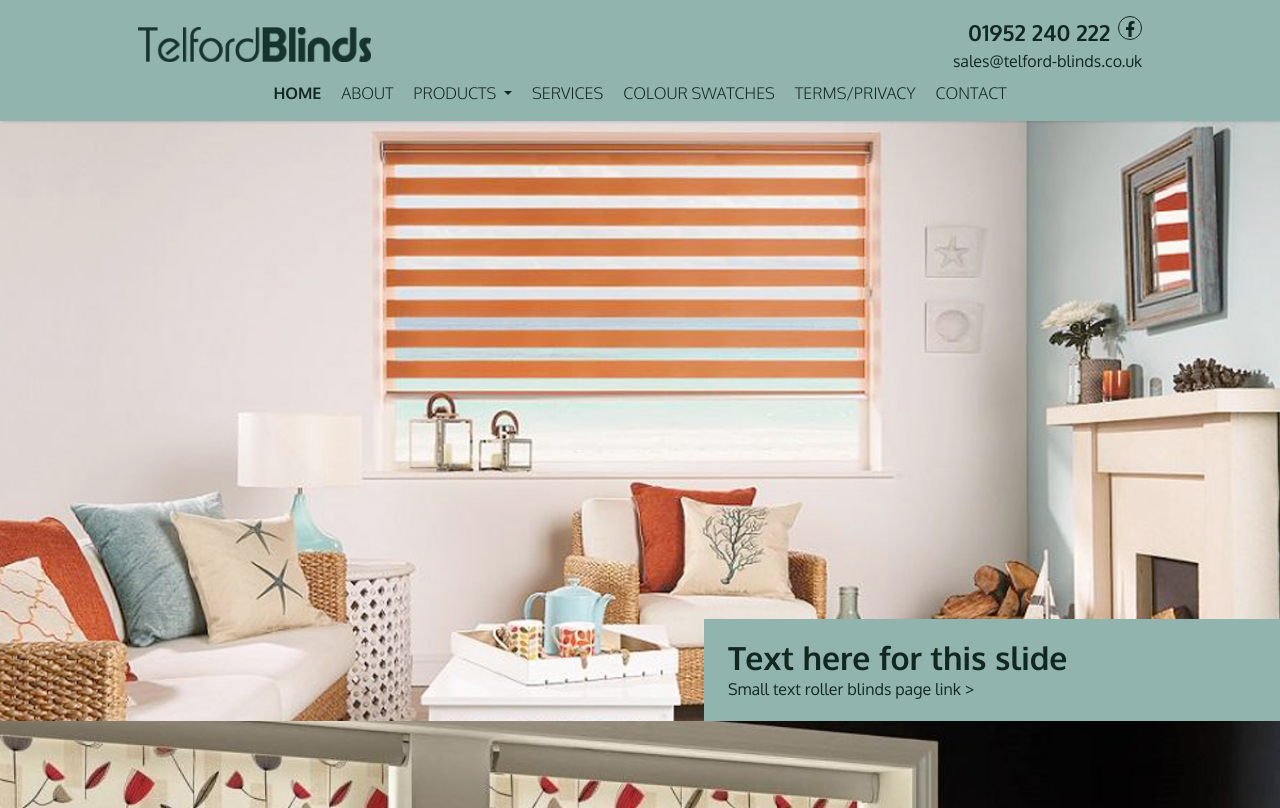
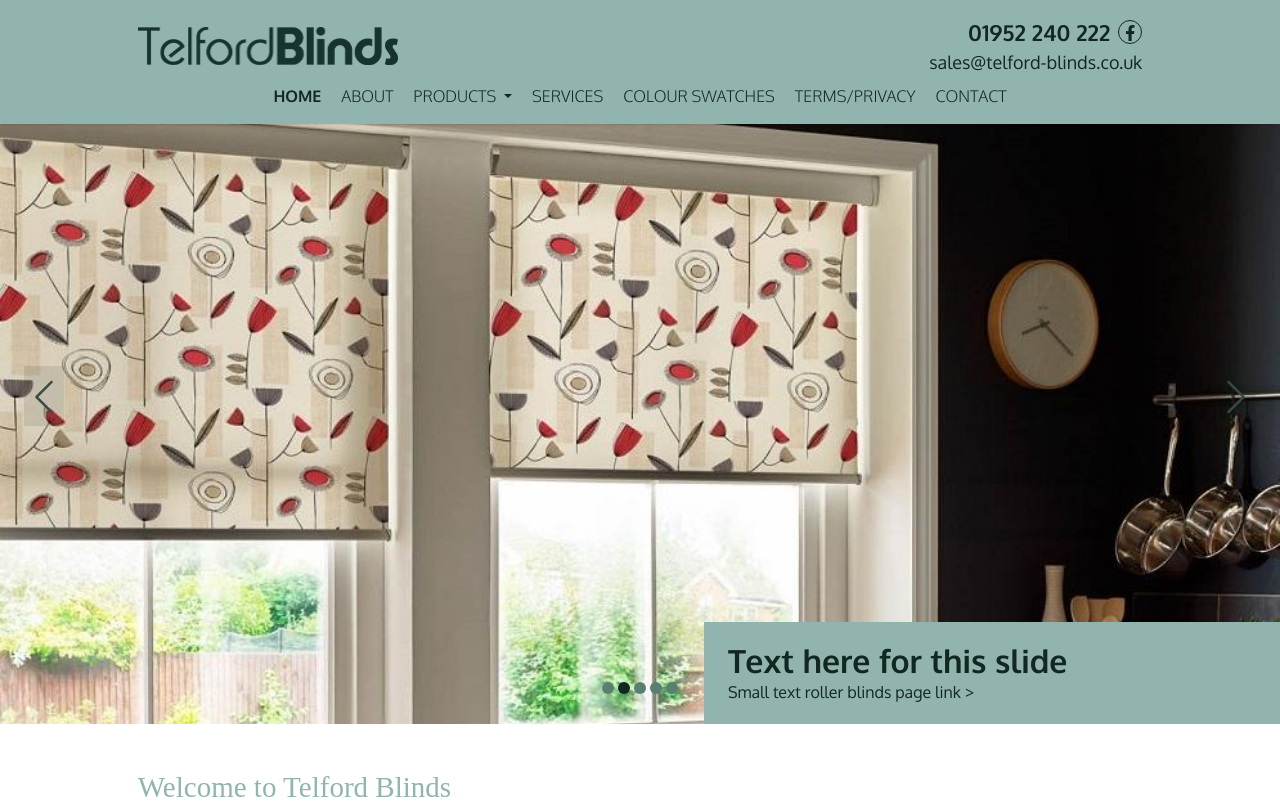
Before and after one commit to rifatbhuiya567/telford, a plain HTML site: page index.html in a window 1280 px wide. Shown: the top 808 px of the page. Drawn offline with nearby package versions, Linux system fonts and the light colour scheme; a web font is replaced by a local one.

Commit message:
Update index.html

```diff
--- a/index.html
+++ b/index.html
@@ -41,13 +41,13 @@
     <div class="container">
       <div class="container-padding">
         <div class="row justify-content-between align-items-center">
-          <div class="col-lg-3">
+          <div class="col-lg-4">
             <a href="./index.html">
-              <img src="images/logo.png" class="w-100" alt="main logo" />
+              <img src="images/logo.png" class="web-logo" alt="main logo" />
             </a>
           </div>
-          <div class="col-lg-3 text-end header-links">
-            <ul class="d-flex justify-content-end gap-2">
+          <div class="col-lg-4 text-end header-links">
+            <ul class="d-flex justify-content-end gap-2 align-items-center">
               <li>
                 <a href="tel:01952240222" class="tel">01952 240 222</a>
               </li>
@@ -57,7 +57,7 @@
                 </a>
               </li>
             </ul>
-            <a href="mailto:sales@telford-blinds.co.uk">
+            <a href="mailto:sales@telford-blinds.co.uk" class="h-mail">
               sales@telford-blinds.co.uk
             </a>
           </div>
@@ -126,7 +126,7 @@
           <div class="col-6">
             <div class="logo">
               <a href="./index.html">
-                <img src="images/logo.png" class="w-100" alt="logo" />
+                <img src="images/logo.png" class="mobile-logo" alt="logo" />
               </a>
             </div>
           </div>
@@ -450,6 +450,8 @@
 
   <!-- Home Testimonial Start -->
   <section class="home-testimonial">
+    <i class="bi bi-chevron-left t-prev"></i>
+    <i class="bi bi-chevron-right t-next"></i>
     <div class="container">
       <div class="row">
         <div class="col-lg-4">
@@ -590,6 +592,12 @@
   </footer>
   <!-- Footer End -->
 
+  <!-- Back to Top Start -->
+  <div class="btt">
+    <i class="fa-solid fa-arrow-up"></i>
+  </div>
+  <!-- Back to Top End -->
+
   <script src="https://cdn.jsdelivr.net/npm/bootstrap@5.3.2/dist/js/bootstrap.bundle.min.js"></script>
   <!-- Bootstrap 5.3 -->
 
@@ -602,6 +610,92 @@
   <script src="js/wow.min.js"></script>
   <!-- WOW -->
 
+  <script>
+    const mainSlider = () => {
+      var myBannerSlider = $(".banner-slider");
+      myBannerSlider.on("init", function (e, slick) {
+        var $firstAnimatingElements = $(".banner-content:first-child").find(
+          "[data-animation]"
+        );
+        doAnimations($firstAnimatingElements);
+      });
+
+      myBannerSlider.on(
+        "beforeChange",
+        function (e, slick, currentSlide, nextSlide) {
+          var $animatingElements = $(
+            '.banner-content[data-slick-index="' + nextSlide + '"]'
+          ).find("[data-animation]");
+          doAnimations($animatingElements);
+        }
+      );
+
+      myBannerSlider.slick({
+        autoplay: true,
+        autoplaySpeed: 5000,
+        speed: 500,
+        dots: true,
+        fade: true,
+        prevArrow: ".prev",
+        nextArrow: ".next",
+      });
+
+      function doAnimations(elements) {
+        var animationEndEvents =
+          "webkitAnimationEnd mozAnimationEnd MSAnimationEnd oanimationend animationend";
+        elements.each(function () {
+          var $this = $(this);
+          var $animationDelay = $this.data("delay");
+          var $animationType = "animated " + $this.data("animation");
+          $this.css({
+            "animation-delay": $animationDelay,
+            "-webkit-animation-delay": $animationDelay,
+          });
+          $this.addClass($animationType).one(animationEndEvents, function () {
+            $this.removeClass($animationType);
+          });
+        });
+      }
+    };
+    mainSlider();
+    // Banner Slide
+
+    const testimonialSlider = () => {
+      var slider = $(".testimonial-slider");
+
+      slider.slick({
+        autoplay: true,
+        autoplaySpeed: 5000,
+        speed: 500,
+        dots: true,
+        slidesToShow: 3,
+        slidesToScroll: 3,
+        arrows: true,
+        prevArrow: ".t-prev",
+        nextArrow: ".t-next",
+        responsive: [
+          {
+            breakpoint: 991,
+            settings: {
+              slidesToShow: 2,
+              slidesToScroll: 2,
+            },
+          },
+          {
+            breakpoint: 767,
+            settings: {
+              slidesToShow: 1,
+              slidesToScroll: 1,
+            },
+          },
+        ],
+      });
+    };
+    testimonialSlider();
+    // Testimonial Slide
+  </script>
+  <!-- Slider Code -->
+
   <script src="js/script.js"></script>
   <!-- Main Script Sheet -->
 </body>
```
